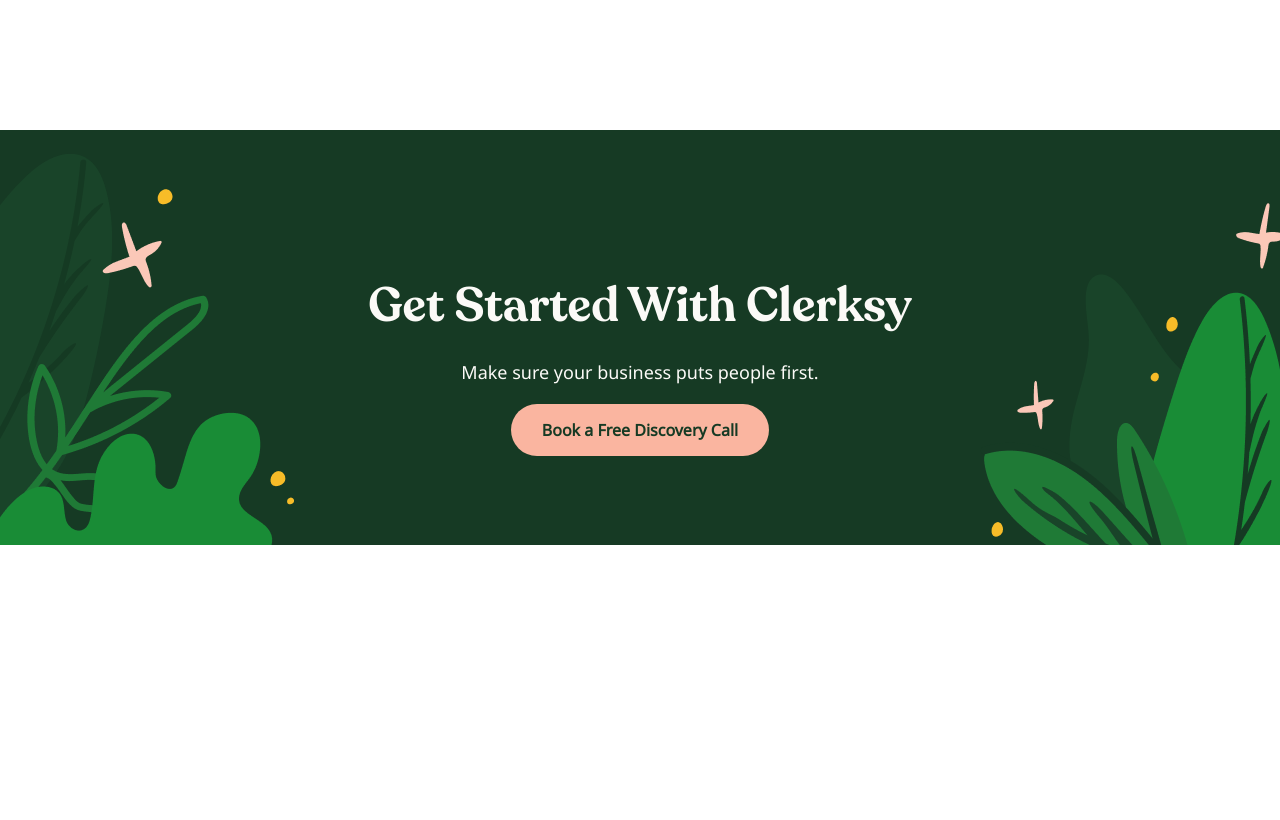
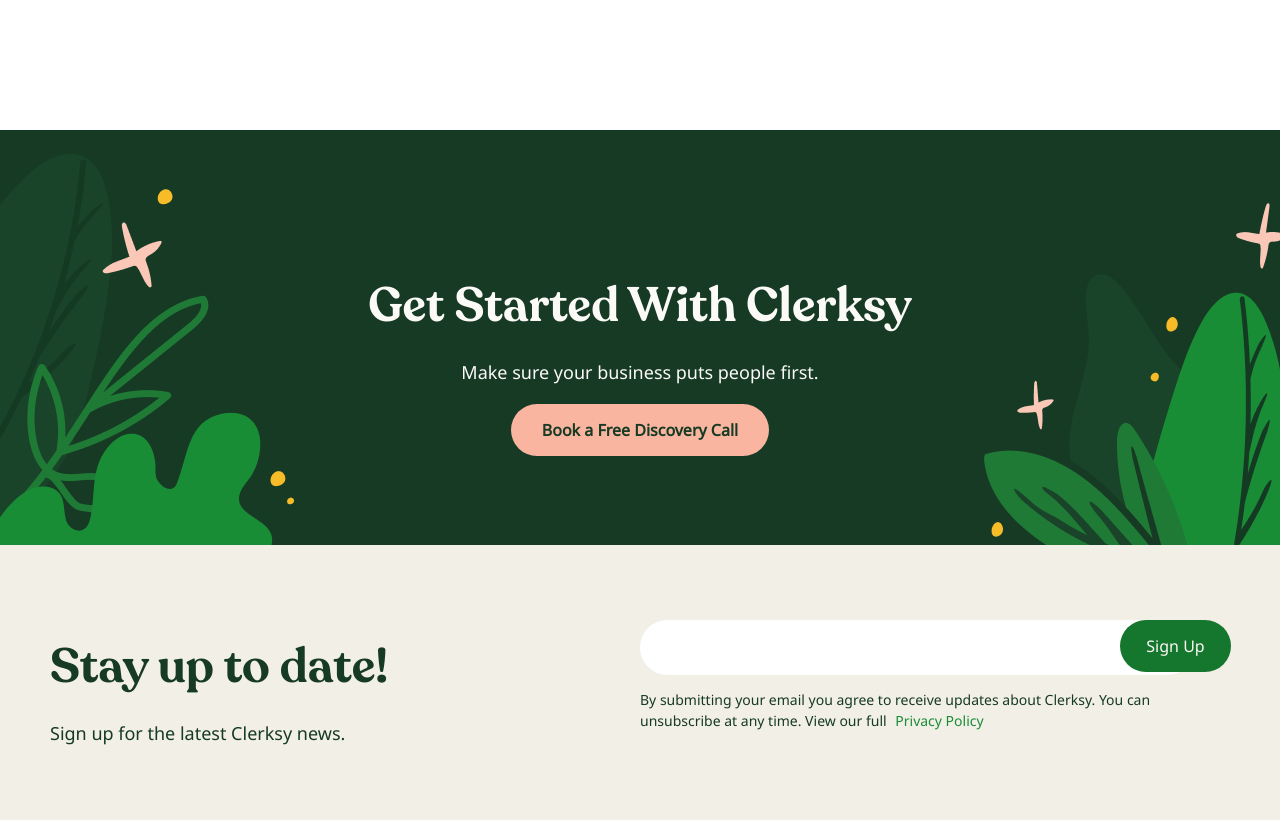
Before and after one commit to Merfy1/Cherksy, a plain HTML site: page index.html in a window 1280 px wide. Shown: the part 6290-7110 px from the top of the page. Before the commit the page ends 6835 px from the top, so only its background shows below. Drawn offline with Linux system fonts and the light colour scheme.

Commit message:
create: signup

```diff
--- a/index.html
+++ b/index.html
@@ -192,5 +192,20 @@
             <img src="img/second=grass.png" alt="">
         </div>
     </section>
+    <section class="signup">
+        <div class="container">
+            <div class="signup-wrapper">
+                <div class="signup-info">
+                    <h2 class="signup-title">Stay up to date!</h2>
+                    <p class="signup-title_sub">Sign up for the latest Clerksy news.</p>
+                </div>
+                <div class="signup-feedback">
+                    <input type="text" class="signup-feedback_input">
+                    <button class="signup-feedback_button">Sign Up</button>
+                    <p class="signup-feedback_text">By submitting your email you agree to receive updates about Clerksy. You can unsubscribe at any time. View our full <span class="green">Privacy Policy</span></p>
+                </div>
+            </div>
+        </div>
+    </section>
 </body>
 </html>
--- /dev/null
+++ b/sass/_signup.sass
@@ -0,0 +1,48 @@
+.signup
+    padding: 55px 0
+    background-color: #F2EFE6
+    &-wrapper
+        display: flex
+        justify-content: space-between
+        align-items: center
+    &-title
+        font-family: "Recoleta", sans-serif
+        font-weight: 600
+        font-size: 48px
+        color: #163A24
+        line-height: 54px
+        margin-bottom: 26px
+        &_sub
+            color: #163A24
+            font-family: "Noto Sans", sans-serif
+            font-weight: 400
+            font-size: 18px
+            line-height: 27px
+    &-feedback
+        max-width: 590px
+        &_input
+            width: 555px
+            height: 55px
+            border-radius: 255px
+            border: none
+        &_button
+            width: 111px
+            height: 52px
+            background-color: #15762E
+            border: none
+            color: #FBFAF7
+            border-radius: 160px
+            font-family: "Noto Sans", sans-serif
+            font-weight: 400
+            font-size: 16px
+            margin-left: -75px
+            position: absolute
+        &_text
+            color: #163A24
+            font-family: "Noto Sans", sans-serif
+            font-weight: 400
+            font-size: 14px
+            line-height: 21px
+.green
+    color: #198C36
+    margin-left: 5px
--- a/sass/style.sass
+++ b/sass/style.sass
@@ -7,3 +7,4 @@
 @import "stage"
 @import "book"
 @import "subscribe"
+@import "signup"
```
Also changed, not shown: css/style.css, 1 other file.
